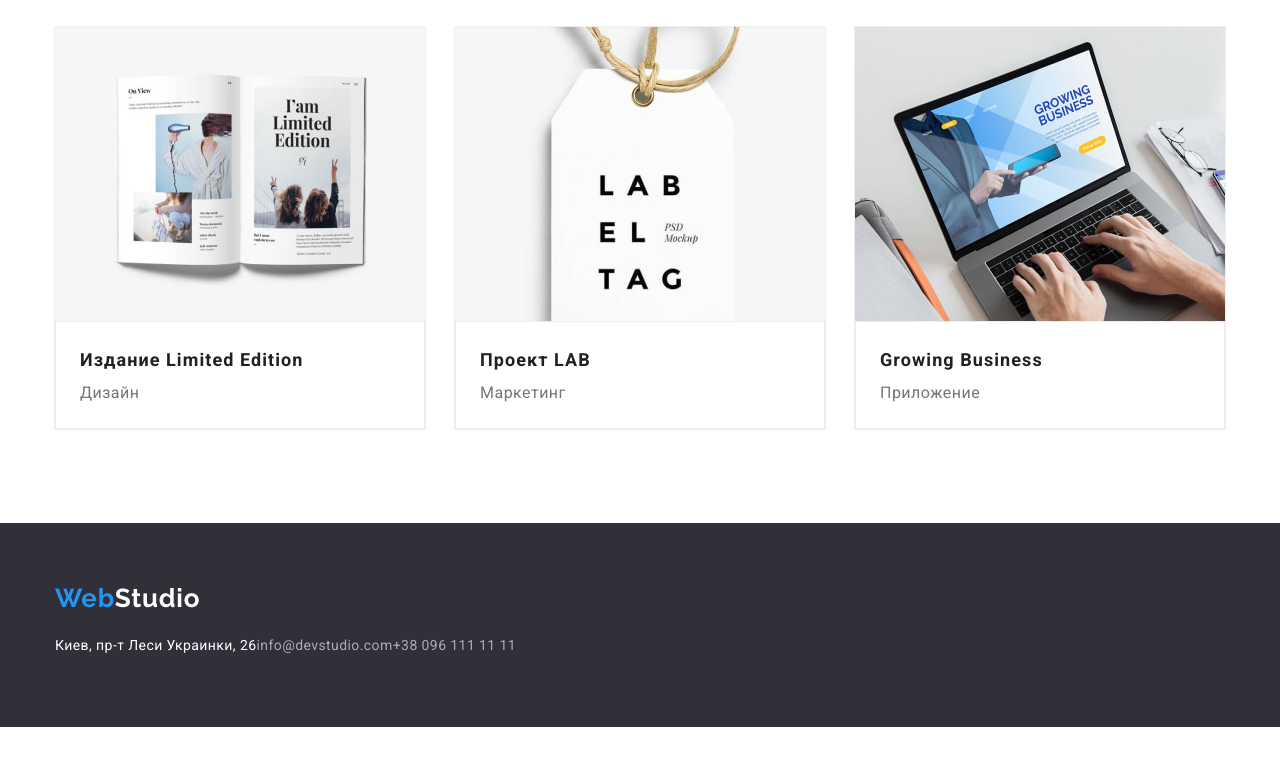
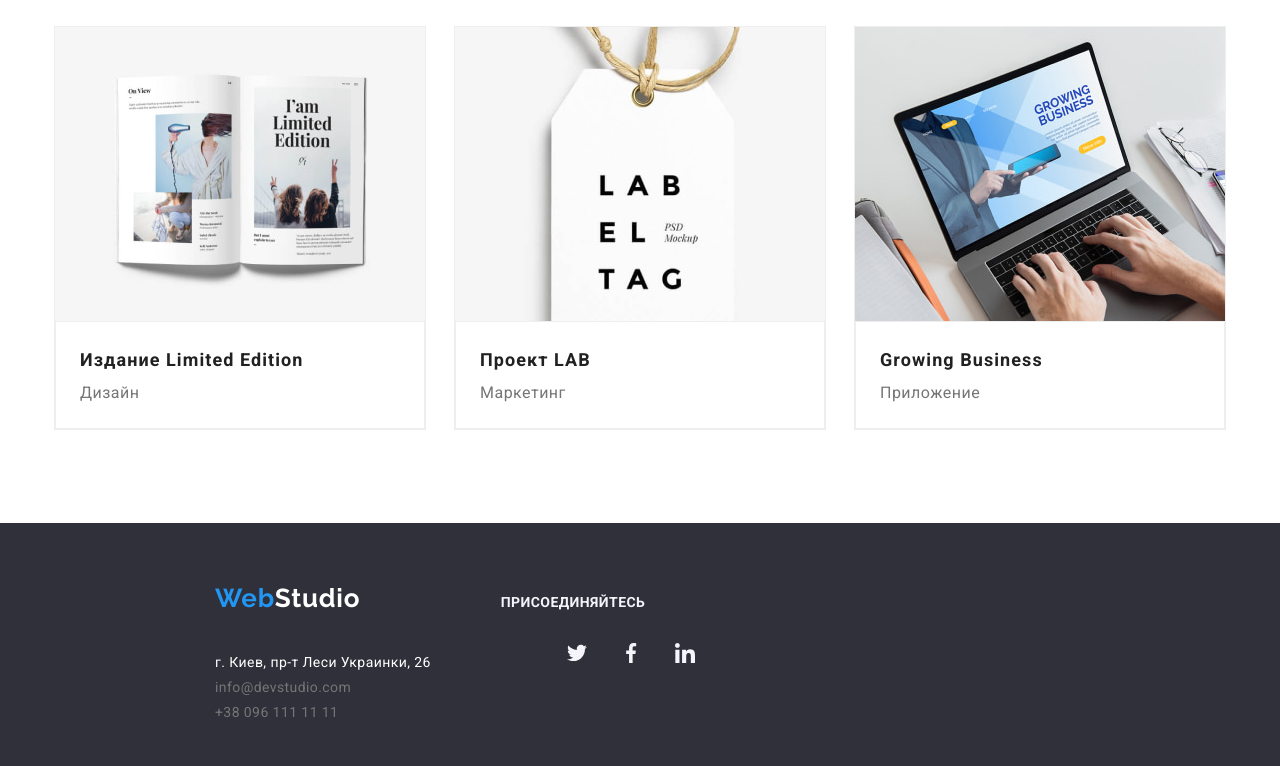
Before and after one commit to DviBur/goit-markup-hw-04, a plain HTML site: page docs/portfolio.html in a window 1280 px wide. Shown: the part 1113-1879 px from the top of the page. Before the commit the page ends 1840 px from the top, so only its background shows below. Drawn offline with nearby package versions, Linux system fonts and the light colour scheme.

Commit message:
Update portfolio.html

```diff
--- a/docs/portfolio.html
+++ b/docs/portfolio.html
@@ -157,24 +157,41 @@
   </main>
 
   <!-- Футер -->
-  <footer id="address" class="footer">
-    <div class=" conteiner">
-      <a href="./index.html" lang="en" class="logo logo-footer link">
-        <span class="logo-accent">Web</span>Studio
-      </a>
+  <footer>
+    <div class="container">
+        <div class="footer-box">
+            <div>
+                <a href="./index.html" lang="en" class="logo footer-logo"><span class="logo-accent">Web</span>Studio</a>
                 <address class="address">
-        <ul class="address-list list">
-          <li class="address-item">
-            <a href="" class="address-link link">Киев, пр-т Леси Украинки, 26</a>
+                    <p>г. Киев, пр-т Леси Украинки, 26</p>
+                    <a href="mailto:info@devstudio.com" class="mail">info@devstudio.com</a>
+                    <a href="tel:+380961111111" class="tel">+38 096 111 11 11</a>
+                </address>
+            </div>
+            <div class="footer-list-box">
+                <p class="footer-title">присоединяйтесь</p>
+                <ul class="footer-list">
+                    <li class="footer-item">
+                        <a href="https://www.instagram.com/" class="footer-social-link"><svg class="footer-social-network">
+                                <use href="./images/sprite.svg#icon-instagram"></use>
+                            </svg></a>
                     </li>
-          <li class="address-item">
-            <a href="mailto:info@devstudio.com" lang="en" class="address-link info link">info@devstudio.com</a>
+                    <li class="footer-item"><a href="https://twitter.com/" class="footer-social-link"><svg class="footer-social-network">
+                                <use href="./img/sprite.svg#icon-twitter"></use>
+                            </svg></a>
                     </li>
-          <li class="address-item">
-            <a href="tel:+380961111111" class="address-link info link">+38 096 111 11 11</a>
+                    <li class="footer-item"><a href="https://www.facebook.com/" class="footer-social-link"><svg class="footer-social-network">
+                                <use href="./img/sprite.svg#icon-facebook"></use>
+                            </svg></a>
+                    </li>
+                    <li class="footer-item"><a href="https://www.linkedin.com/" class="footer-social-link"><svg class="footer-social-network">
+                                <use href="./img/sprite.svg#icon-linkedin"></use>
+                            </svg></a>
                     </li>
                 </ul>
-      </address>
+            </div>
+        </div>
+
     </div>
 </footer>
 </body>
```
Lines whose indentation alone changed are shown as unchanged.
